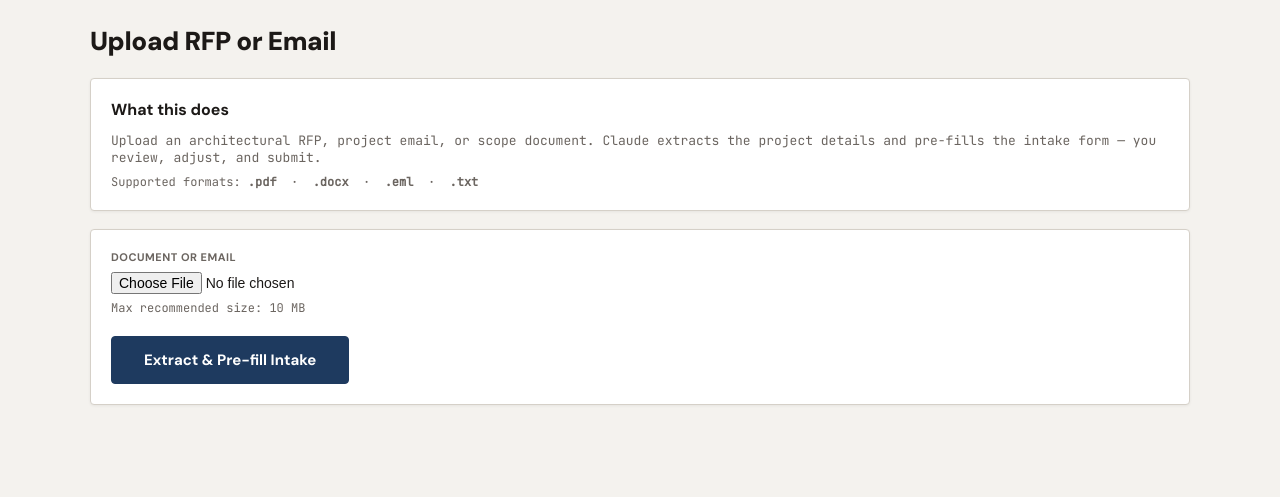
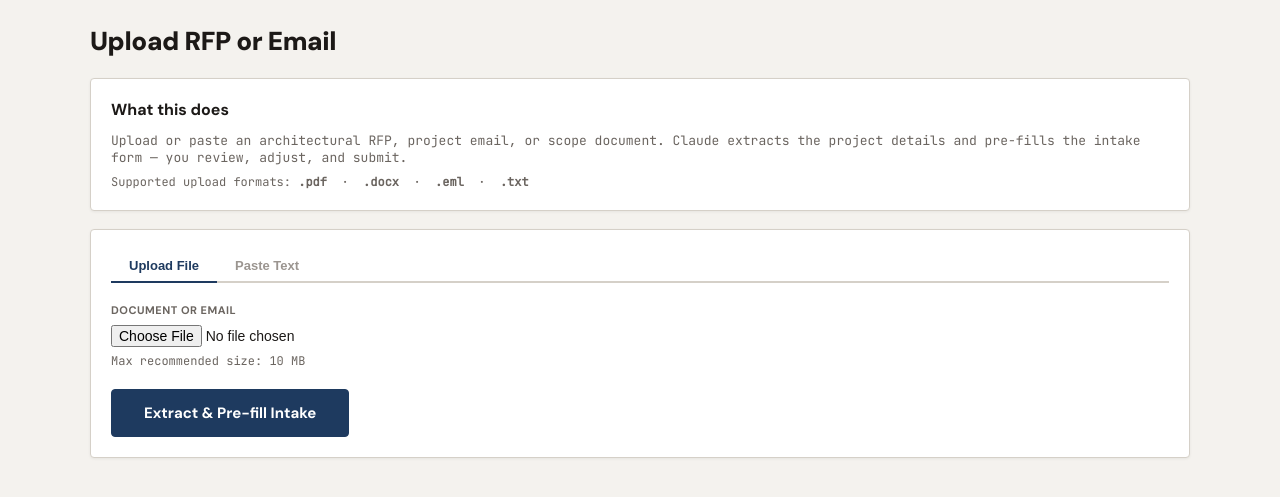
Before and after one commit to zwoodward34-create/avs-intake-gate, a FastAPI app: page /intake/upload in a window 1280 px wide. Shown: the part 123-620 px from the top of the page. Run offline with FastAPI, Linux system fonts and the light colour scheme; some libraries are stand-ins or nearby versions.

Commit message:
Upload RFP: add paste-text tab as alternative to file upload
Users can now copy-paste an email or document directly into the intake
upload screen. The backend accepts paste_text form field and routes it
through the same Claude extraction pipeline as uploaded files.

Co-Authored-By: Claude Sonnet 4.6 <noreply@anthropic.com>

```diff
--- a/app/main.py
+++ b/app/main.py
@@ -399,19 +399,33 @@ def intake_upload_get(request: Request) -> HTMLResponse:
 
 
 @app.post("/intake/upload", response_class=HTMLResponse)
-async def intake_upload_post(request: Request, file: UploadFile = File(...)) -> HTMLResponse:
+async def intake_upload_post(
+    request: Request,
+    file: Optional[UploadFile] = File(None),
+    paste_text: Optional[str] = Form(None),
+) -> HTMLResponse:
     import types
 
     error: Optional[str] = None
     prefill: dict[str, Any] = {}
+    source_label = "uploaded document"
 
     try:
-        raw = await file.read()
-        if not raw:
-            raise ValueError("Uploaded file is empty.")
-        text = document_extractor.extract_text(file.filename or "upload.txt", raw)
-        if text.startswith("[") and "error" in text.lower():
-            raise ValueError(text)
+        paste_clean = (paste_text or "").strip()
+        if paste_clean:
+            text = paste_clean
+            source_label = "pasted text"
+        elif file and file.filename:
+            raw = await file.read()
+            if not raw:
+                raise ValueError("Uploaded file is empty.")
+            text = document_extractor.extract_text(file.filename, raw)
+            if text.startswith("[") and "error" in text.lower():
+                raise ValueError(text)
+            source_label = file.filename
+        else:
+            raise ValueError("Please upload a file or paste document text.")
+
         prefill = document_extractor.extract_intake_fields(text)
     except Exception as exc:
         error = str(exc)
@@ -437,7 +451,7 @@ async def intake_upload_post(request: Request, file: UploadFile = File(...)) ->
             "now_local": _now_local_iso(),
             "project_templates": db.list_templates(),
             "prefill_data": prefill,
-            "prefill_filename": file.filename or "uploaded document",
+            "prefill_filename": source_label,
         },
     )
 
--- a/app/templates/upload_intake.html
+++ b/app/templates/upload_intake.html
@@ -5,8 +5,8 @@
 
 <div class="card" style="margin-bottom:18px">
   <h2 style="margin-top:0">What this does</h2>
-  <div class="subtle" style="margin-bottom:8px">Upload an architectural RFP, project email, or scope document. Claude extracts the project details and pre-fills the intake form — you review, adjust, and submit.</div>
-  <div class="subtle small">Supported formats: <strong>.pdf</strong> &nbsp;·&nbsp; <strong>.docx</strong> &nbsp;·&nbsp; <strong>.eml</strong> &nbsp;·&nbsp; <strong>.txt</strong></div>
+  <div class="subtle" style="margin-bottom:8px">Upload or paste an architectural RFP, project email, or scope document. Claude extracts the project details and pre-fills the intake form — you review, adjust, and submit.</div>
+  <div class="subtle small">Supported upload formats: <strong>.pdf</strong> &nbsp;·&nbsp; <strong>.docx</strong> &nbsp;·&nbsp; <strong>.eml</strong> &nbsp;·&nbsp; <strong>.txt</strong></div>
 </div>
 
 {% if error %}
@@ -17,25 +17,104 @@
 {% endif %}
 
 <div class="card">
-  <form method="post" action="/intake/upload" enctype="multipart/form-data" id="upload-form">
-    <div class="field" style="margin-bottom:20px">
-      <label>Document or Email</label>
-      <input type="file" name="file" accept=".pdf,.docx,.eml,.txt" required
-             style="display:block; margin-top:8px; font-size:14px; color:var(--text)" />
-      <div class="subtle small" style="margin-top:6px">Max recommended size: 10 MB</div>
+  <!-- Tab switcher -->
+  <div style="display:flex; gap:0; margin-bottom:20px; border-bottom:2px solid var(--border)">
+    <button type="button" id="tab-file-btn"
+            onclick="switchTab('file')"
+            style="padding:8px 18px; font-size:13px; font-weight:600; border:none; background:none; cursor:pointer;
+                   border-bottom:2px solid var(--accent); margin-bottom:-2px; color:var(--accent)">
+      Upload File
+    </button>
+    <button type="button" id="tab-paste-btn"
+            onclick="switchTab('paste')"
+            style="padding:8px 18px; font-size:13px; font-weight:600; border:none; background:none; cursor:pointer;
+                   border-bottom:2px solid transparent; margin-bottom:-2px; color:var(--subtle)">
+      Paste Text
+    </button>
+  </div>
+
+  <form method="post" action="/intake/upload" enctype="multipart/form-data" id="upload-form" onsubmit="return validateForm()">
+
+    <!-- File upload panel -->
+    <div id="panel-file">
+      <div class="field" style="margin-bottom:20px">
+        <label>Document or Email</label>
+        <input type="file" id="file-input" name="file" accept=".pdf,.docx,.eml,.txt"
+               style="display:block; margin-top:8px; font-size:14px; color:var(--text)" />
+        <div class="subtle small" style="margin-top:6px">Max recommended size: 10 MB</div>
+      </div>
     </div>
+
+    <!-- Paste text panel -->
+    <div id="panel-paste" style="display:none">
+      <div class="field" style="margin-bottom:20px">
+        <label>Paste email or document text</label>
+        <textarea
+          name="paste_text"
+          id="paste-input"
+          rows="14"
+          placeholder="Paste the full email, RFP, or project description here…"
+          style="display:block; width:100%; margin-top:8px; padding:10px 12px;
+                 font-size:13px; font-family:inherit; line-height:1.55;
+                 background:var(--surface); color:var(--text);
+                 border:1px solid var(--border); border-radius:6px;
+                 resize:vertical; box-sizing:border-box"
+        ></textarea>
+        <div class="subtle small" style="margin-top:6px">
+          Works with copied emails, PDFs, Word docs, or any plain text — paste the full content for best results.
+        </div>
+      </div>
+    </div>
+
     <button type="submit" class="btn btn-primary btn-submit" id="upload-btn">
       Extract &amp; Pre-fill Intake
     </button>
-    <span id="upload-status" class="subtle small" style="margin-left:12px; display:none">Extracting with Claude — this takes ~10 seconds…</span>
+    <span id="upload-status" class="subtle small" style="margin-left:12px; display:none">
+      Extracting with Claude — this takes ~10 seconds…
+    </span>
   </form>
 </div>
 
 <script>
-document.getElementById('upload-form').addEventListener('submit', function () {
+var _activeTab = 'file';
+
+function switchTab(tab) {
+  _activeTab = tab;
+  document.getElementById('panel-file').style.display  = tab === 'file'  ? '' : 'none';
+  document.getElementById('panel-paste').style.display = tab === 'paste' ? '' : 'none';
+
+  var fileBtn  = document.getElementById('tab-file-btn');
+  var pasteBtn = document.getElementById('tab-paste-btn');
+
+  fileBtn.style.borderBottomColor  = tab === 'file'  ? 'var(--accent)' : 'transparent';
+  fileBtn.style.color              = tab === 'file'  ? 'var(--accent)' : 'var(--subtle)';
+  pasteBtn.style.borderBottomColor = tab === 'paste' ? 'var(--accent)' : 'transparent';
+  pasteBtn.style.color             = tab === 'paste' ? 'var(--accent)' : 'var(--subtle)';
+}
+
+function validateForm() {
+  if (_activeTab === 'file') {
+    var f = document.getElementById('file-input');
+    if (!f.files || f.files.length === 0) {
+      alert('Please select a file to upload.');
+      return false;
+    }
+    // Clear paste textarea so backend uses file path
+    document.getElementById('paste-input').value = '';
+  } else {
+    var t = document.getElementById('paste-input').value.trim();
+    if (!t) {
+      alert('Please paste some text before submitting.');
+      return false;
+    }
+    // Clear file input so backend uses paste_text
+    document.getElementById('file-input').value = '';
+  }
+
   document.getElementById('upload-btn').disabled = true;
   document.getElementById('upload-btn').textContent = 'Extracting…';
   document.getElementById('upload-status').style.display = 'inline';
-});
+  return true;
+}
 </script>
 {% endblock %}
```
